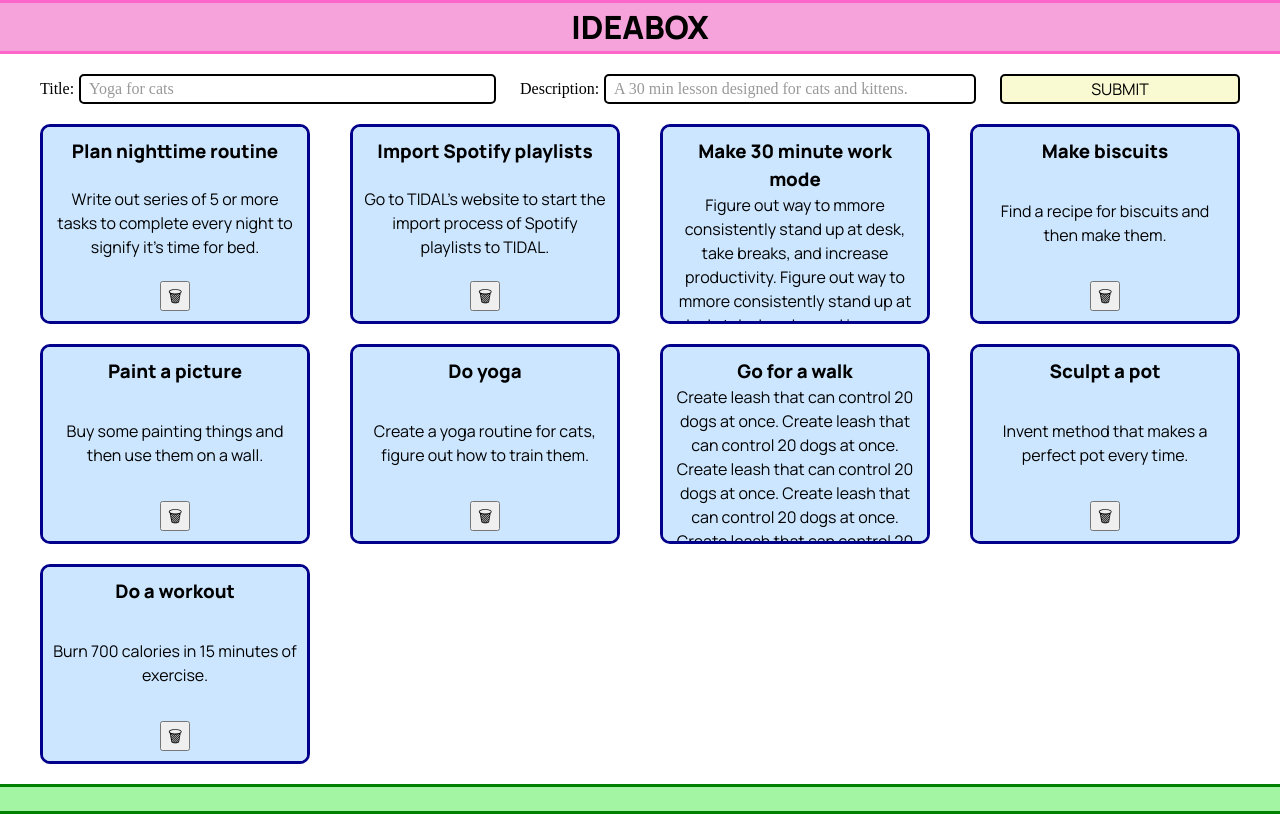
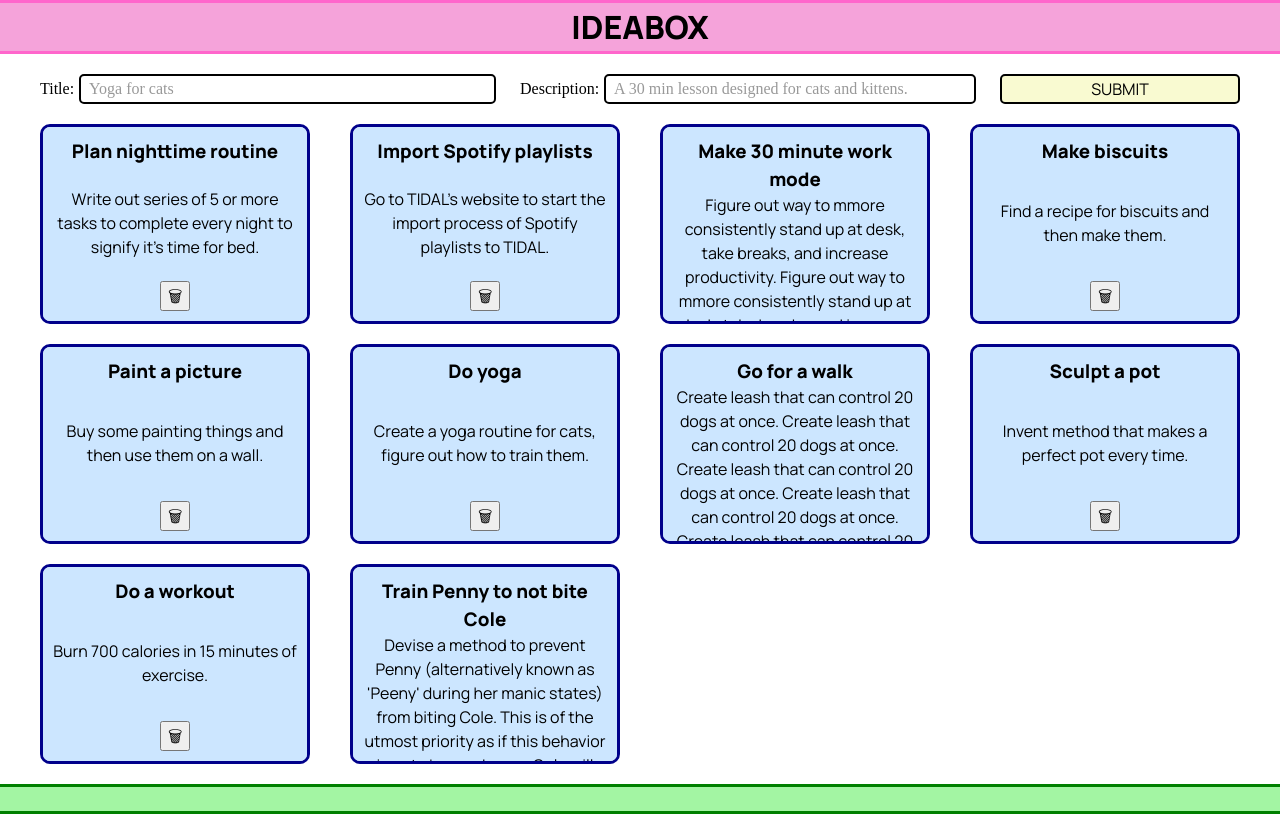
Before and after one commit to colefiscus/playground, a React (Create React App) app: page / in a window 1280 px wide. Built offline with nearby package versions, Linux system fonts and the light colour scheme.

Commit message:
Add idea to initial state

```diff
--- a/src/App.js
+++ b/src/App.js
@@ -18,6 +18,7 @@ class App extends Component {
         {id: 7, title: "Go for a walk", description: "Create leash that can control 20 dogs at once. Create leash that can control 20 dogs at once. Create leash that can control 20 dogs at once. Create leash that can control 20 dogs at once. Create leash that can control 20 dogs at once."},
         {id: 8, title: "Sculpt a pot", description: "Invent method that makes a perfect pot every time."},
         {id: 9, title: "Do a workout", description: "Burn 700 calories in 15 minutes of exercise."},
+        {id: 10, title: "Train Penny to not bite Cole", description: "Devise a method to prevent Penny (alternatively known as 'Peeny' during her manic states) from biting Cole. This is of the utmost priority as if this behavior is not changed soon, Cole will leave me and I'll never ever be happy again."}
       ],
     }
   }
```
